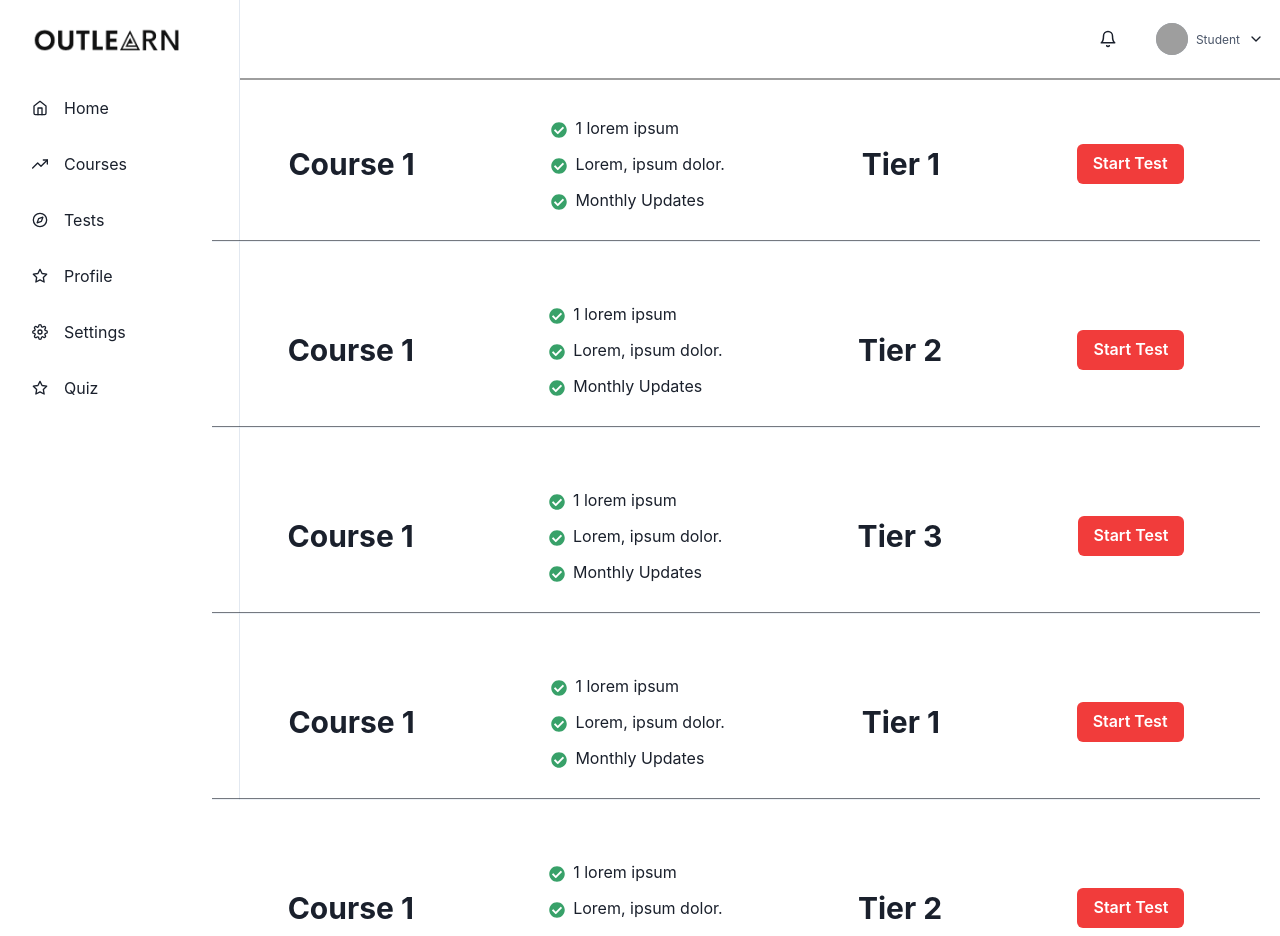
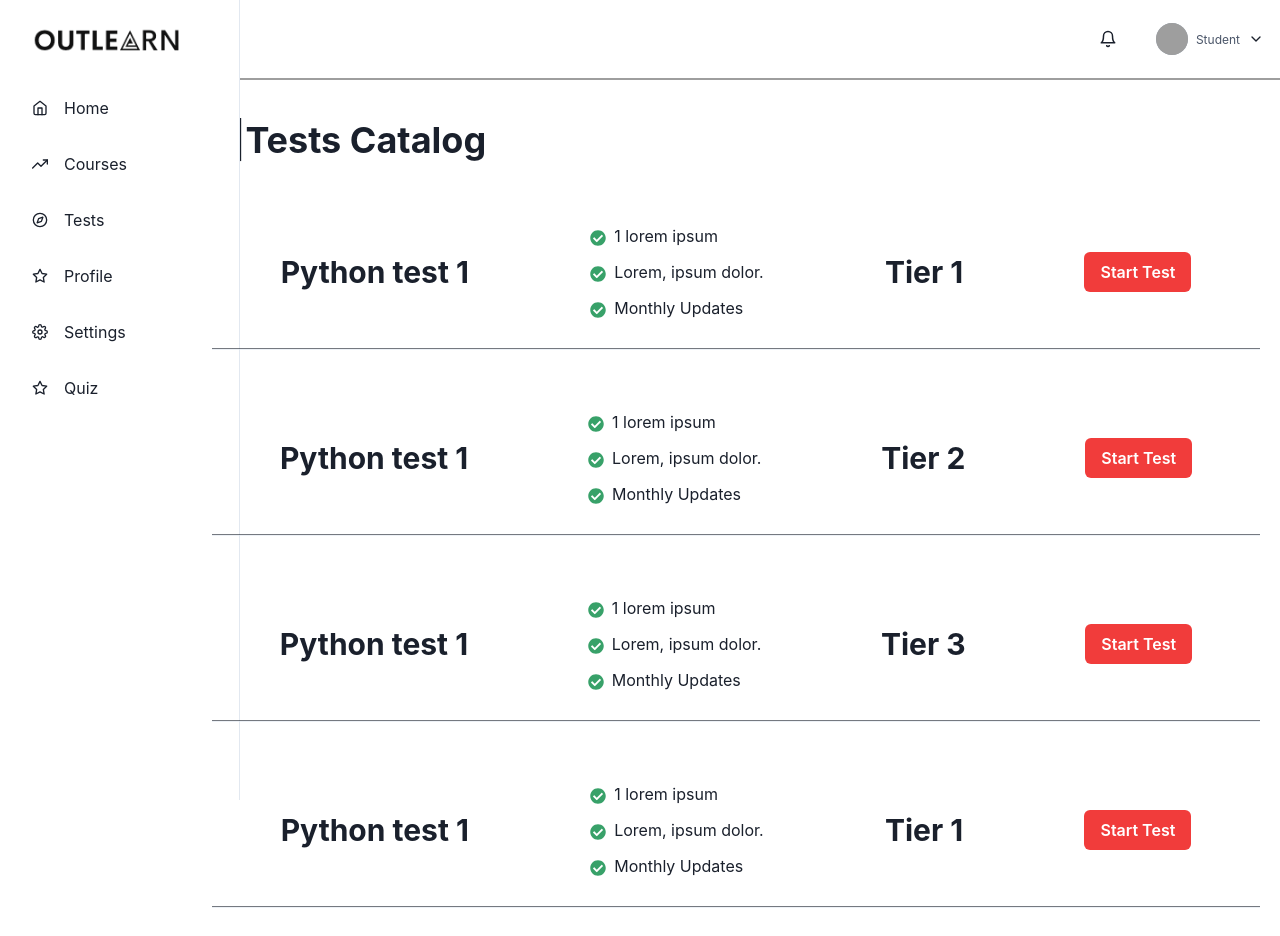
Before and after one commit to prajwalmadhav/adaler-frontend, a React (Create React App) app: page /tests in a window 1280 px wide. Shown: the top 936 px of the page. Built offline with nearby package versions, Linux system fonts and the light colour scheme; no server answers; grey boxes are pictures that could not be loaded.

Commit message:
added 6 courses to test page with ehading

```diff
--- a/src/components/TestPage/TestPage.tsx
+++ b/src/components/TestPage/TestPage.tsx
@@ -37,7 +37,7 @@ import {
     const colorTextDark = checked ? 'white' : 'white';
     const bgColorDark = checked ? '#f13c3b' : '#f13c3b';
 
-    const course1="https://images.unsplash.com/photo-1586287011575-a23134f797f9?ixlib=rb-1.2.1&ixid=eyJhcHBfaWQiOjEyMDd9&auto=format&fit=crop&w=48&q=60"
+
 
     return (
 
@@ -82,20 +82,28 @@ import {
     return (
       <>
       <Box py={6} px={5} ml={{ base: 0, lg: '15%' }} min={'100vh'}>
+        <Heading as='h2' size='xl'
+        ml = {{ base: '5px', md: 20, lg: '20px' }}
+        mt = {{ base: '15px', lg: '15px'}}
+        mb = {{ base: 5, md: 20, lg: '50px' }} >
+          |Tests Catalog
+        </Heading>
+
         <Stack spacing={4} width={'100%'} direction={'column'}>
           <PackageTier
 
-            title={'Course 1'}
+            title={'Python test 1'}
             typePlan="Tier 1"
             options={options} />
           <Divider />
 
         </Stack>
-      </Box><Box py={6} px={5} ml={{ base: 0, lg: '15%' }} min={'100vh'}>
+      </Box>
+      <Box py={6} px={5} ml={{ base: 0, lg: '15%' }} min={'100vh'}>
           <Stack spacing={4} width={'100%'} direction={'column'}>
             <PackageTier
 
-              title={'Course 1'}
+              title={'Python test 1'}
               typePlan="Tier 2"
               options={options} />
             <Divider />
@@ -106,17 +114,18 @@ import {
         <Stack spacing={4} width={'100%'} direction={'column'}>
           <PackageTier
 
-            title={'Course 1'}
+            title={'Python test 1'}
             typePlan="Tier 3"
             options={options} />
           <Divider />
 
         </Stack>
-      </Box><Box py={6} px={5} ml={{ base: 0, lg: '15%' }} min={'100vh'}>
+      </Box>
+      <Box py={6} px={5} ml={{ base: 0, lg: '15%' }} min={'100vh'}>
           <Stack spacing={4} width={'100%'} direction={'column'}>
             <PackageTier
 
-              title={'Course 1'}
+              title={'Python test 1'}
               typePlan="Tier 1"
               options={options} />
             <Divider />
@@ -127,17 +136,18 @@ import {
         <Stack spacing={4} width={'100%'} direction={'column'}>
           <PackageTier
 
-            title={'Course 1'}
+            title={'Python test 1'}
             typePlan="Tier 2"
             options={options} />
           <Divider />
 
         </Stack>
-      </Box><Box py={6} px={5} ml={{ base: 0, lg: '15%' }} min={'100vh'}>
+      </Box>
+      <Box py={6} px={5} ml={{ base: 0, lg: '15%' }} min={'100vh'}>
           <Stack spacing={4} width={'100%'} direction={'column'}>
             <PackageTier
 
-              title={'Course 1'}
+              title={'Python test 1'}
               typePlan="Tier 3"
               options={options} />
             <Divider />
```
